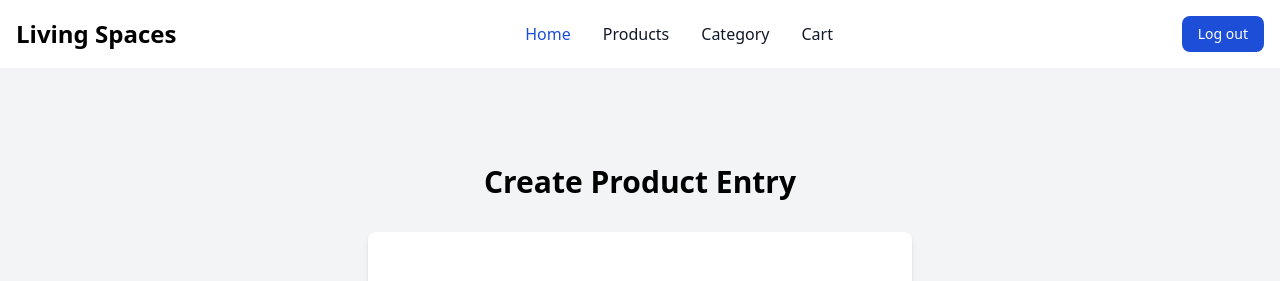
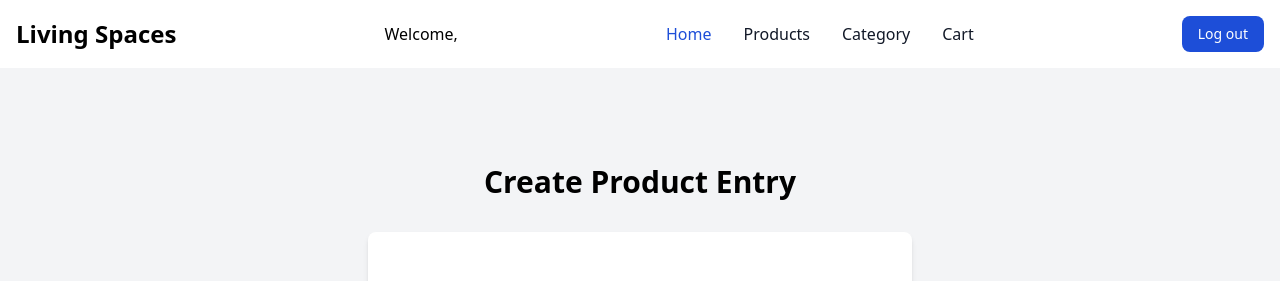
Before and after one commit to reyvanomario/living-spaces, a Django app: page /create-product-entry in a window 1280 px wide. Shown: the top 281 px of the page. Run offline with Django 5.2, Linux system fonts and the light colour scheme; some libraries are stand-ins or nearby versions.

Commit message:
Menambahkan tulisan weclome {{user.username}} di navbar.html

```diff
--- a/templates/navbar.html
+++ b/templates/navbar.html
@@ -3,7 +3,8 @@
 
 <nav class="bg-white border-gray-200 dark:bg-gray-900">
   <div class="max-w-screen-xl flex flex-wrap items-center justify-between mx-auto p-4">
-    <span class="self-center text-2xl font-semibold whitespace-nowrap dark:text-white">Living Spaces</span>
+    <span class="self-center text-2xl font-semibold whitespace-nowrap text-black dark:text-white">Living Spaces</span>
+    <span class="text-black dark:text-gray-300">Welcome, {{ user.username }}</span>
   <div class="flex md:order-2 space-x-3 md:space-x-0 rtl:space-x-reverse">
     <a href="{% url 'main:logout' %}">
       <button type="button" class="text-white bg-blue-700 hover:bg-blue-800 focus:ring-4 focus:outline-none focus:ring-blue-300 font-medium rounded-lg text-sm px-4 py-2 text-center dark:bg-blue-600 dark:hover:bg-blue-700 dark:focus:ring-blue-800">Log out</button>
@@ -17,6 +18,7 @@
   </div>
   <div class="items-center justify-between hidden w-full md:flex md:w-auto md:order-1" id="navbar-cta">
     <ul class="flex flex-col font-medium p-4 md:p-0 mt-4 border border-gray-100 rounded-lg bg-gray-50 md:space-x-8 rtl:space-x-reverse md:flex-row md:mt-0 md:border-0 md:bg-white dark:bg-gray-800 md:dark:bg-gray-900 dark:border-gray-700">
+
       <li>
         <a href="#" class="block py-2 px-3 md:p-0 text-white bg-blue-700 rounded md:bg-transparent md:text-blue-700 md:dark:text-blue-500" aria-current="page">Home</a>
       </li>
```
